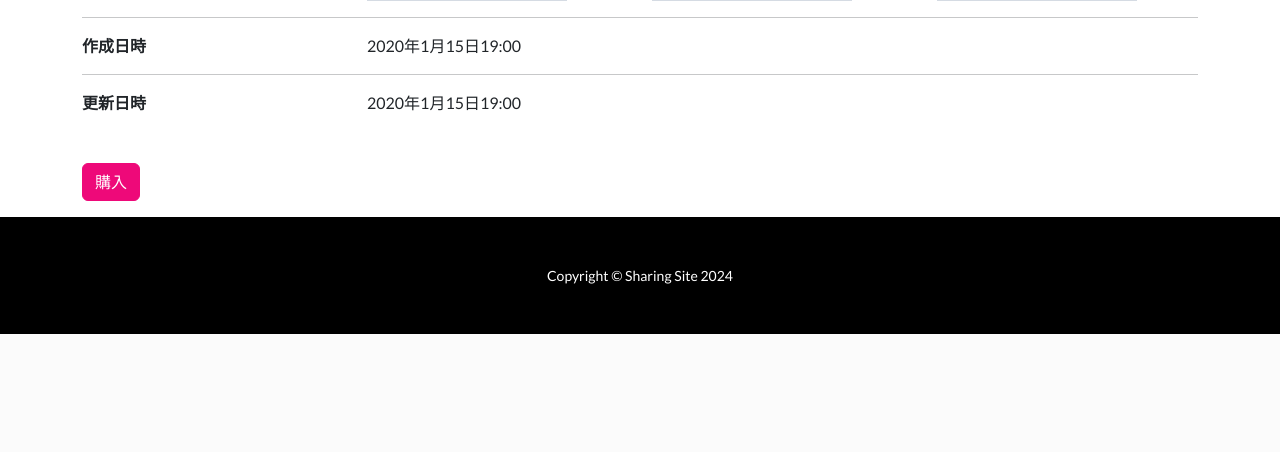
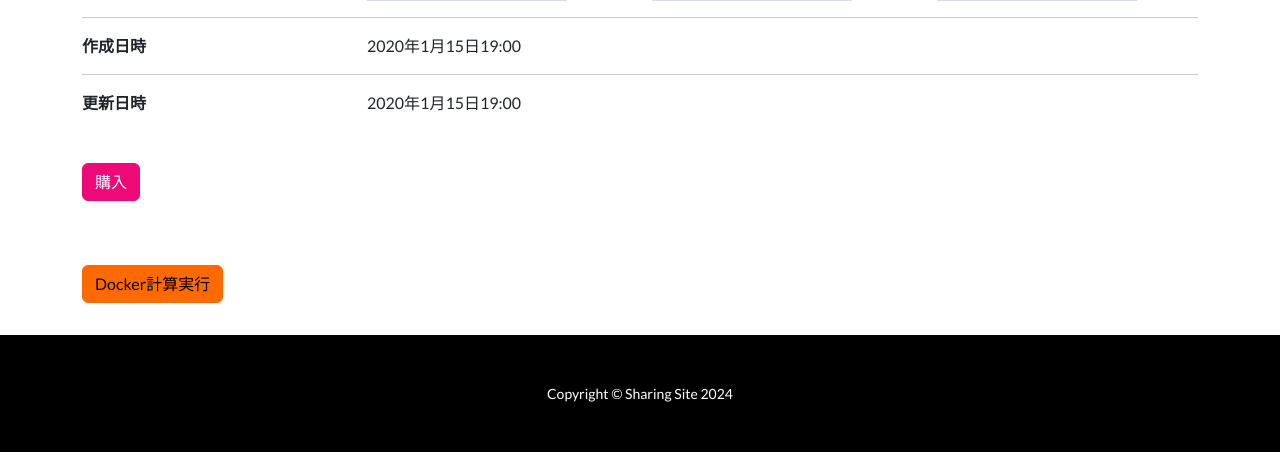
Before and after one commit to haruna0712/private_diary, a Django app: page /share-detail/1/ in a window 1280 px wide. Shown: the part 466-918 px from the top of the page. Before the commit the page ends 800 px from the top, so only its background shows below. Run offline with Django 4.2, Linux system fonts and the light colour scheme; a user stored in the database is signed in; tables that the repository leaves empty hold one stand-in row (values such as "Sample post"); grey boxes marked "Sample" are stand-in pictures; some libraries are stand-ins or nearby versions.

Commit message:
docker起動

```diff
--- a/diary/templates/diary_detail.html
+++ b/diary/templates/diary_detail.html
@@ -87,5 +87,16 @@
     {#<a class="btn btn-success mt-5 mb-3" href="{% url 'diary:diary_update' object.pk %}">編集</a>#}
     {#<a class="btn btn-danger mt-5 ml-2 mb-3" href="{% url 'diary:diary_delete' object.pk %}">削除</a>#}
     <a class="btn btn-primary mt-5 ml-2 mb-3" href="{% url 'diary:diary_credit' object.pk %}">購入</a>
+
+    <form method="POST" action="{% url 'diary:docker_calculate' object.pk %}">
+        {% csrf_token %}
+        <button type="submit" class="btn btn-secondary mt-5 ml-2 mb-3">Docker計算実行</button>
+    </form>
+
+    {% if result %}
+        <div class="alert alert-info mt-3">
+            <strong>計算結果:</strong> {{ result }}
+        </div>
+    {% endif %}
 </div>
 {% endblock %}
--- a/diary/urls.py
+++ b/diary/urls.py
@@ -18,4 +18,5 @@ urlpatterns = [
     path('upload/', views.upload_file.as_view(), name='upload_file'),
     path('upload-video/', views.upload_video, name='upload_video'),
     path('videos/', views.video_list, name='video_list'),
+    path('diary/<int:pk>/docker_calculate/', views.docker_calculate, name='docker_calculate'),
 ]
--- a/diary/views.py
+++ b/diary/views.py
@@ -1,4 +1,5 @@
 import logging
+import docker
 
 from django.contrib import messages
 from django.contrib.auth.mixins import LoginRequiredMixin, UserPassesTestMixin
@@ -9,7 +10,7 @@ from django.shortcuts import get_object_or_404
 from .forms import InquiryForm, DiaryCreateForm
 from .models import Diary,Document
 from .forms import DocumentForm
-from django.shortcuts import render, redirect
+from django.shortcuts import render, redirect, get_object_or_404
 from .forms import VideoForm
 from .models import Video
 
@@ -149,3 +150,35 @@ def upload_video(request):
 def video_list(request):
     videos = Video.objects.all()
     return render(request, 'video_list.html', {'videos': videos})
+
+def run_docker_calculation():
+    client = docker.from_env()
+
+    calculation_code = """
+import sys
+result = 2 + 3
+print(f"Calculation Result: {result}")
+"""
+
+    try:
+        # コンテナを起動して計算を実行
+        output = client.containers.run(
+            image="python:3.11",  # 使用するDockerイメージ
+            command=["python", "-c", calculation_code],  # 実行するコード
+            stdout=True,  # 標準出力を取得
+            stderr=True,  # 標準エラーを取得
+            remove=True  # 実行後にコンテナを削除
+        )
+        return output.decode("utf-8").strip()  # 結果を文字列にデコードして返す
+    except Exception as e:
+        return f"Error occurred: {e}"
+
+def docker_calculate(request, pk):
+    diary_object = get_object_or_404(Diary, pk=pk)
+
+    # Dockerコンテナを実行
+    result = run_docker_calculation()
+
+    return render(request, 'docker_result.html', {
+        'result': result  # 計算結果を新しいテンプレートに渡す
+    })
```
Also changed, not shown: diary/templates/docker_result.html (added, +14 -0 lines).
